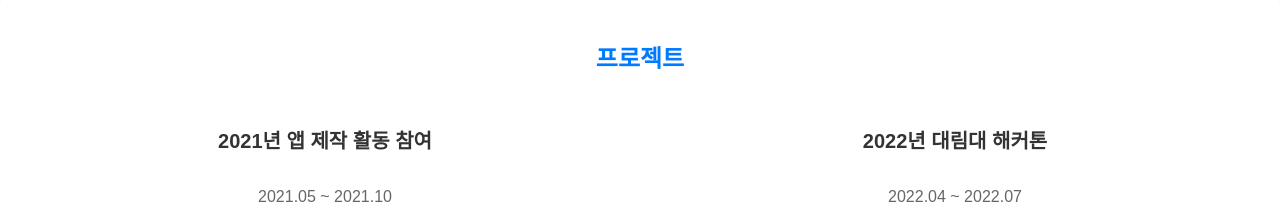
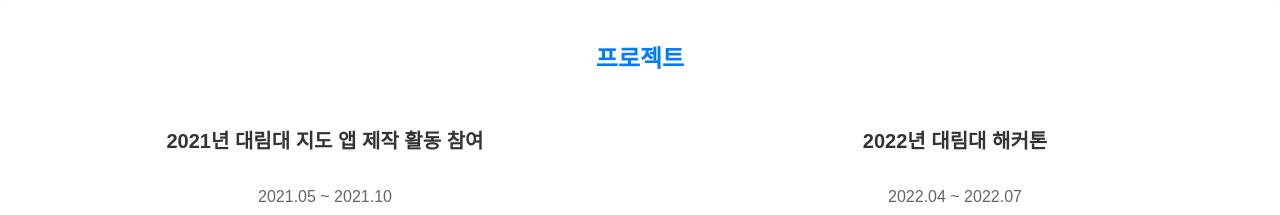
Before and after one commit to KimSuMin123/dev-resume-site, a React (Create React App) app: page / in a window 1280 px wide. Shown: the part 3580-3795 px from the top of the page. Built offline with nearby package versions, Linux system fonts and the light colour scheme; the HTML template or start-up script is replaced by a standard one.

Commit message:
Update ExperienceActivities.js

```diff
--- a/src/components/ExperienceActivities.js
+++ b/src/components/ExperienceActivities.js
@@ -77,7 +77,7 @@ const ExperienceActivities = () => {
 
         <div style={projectsContainerStyle}>
           <div style={activityItemStyle}>
-            <h4 style={activityTitleStyle}>2021년 앱 제작 활동 참여</h4>
+            <h4 style={activityTitleStyle}>2021년 대림대 지도 앱 제작 활동 참여</h4>
             <p style={dateStyle}>2021.05 ~ 2021.10</p>
             <p>대림대 지도 앱 개발 - 데이터 관리 및 디자인 업무</p>
           </div>
```
